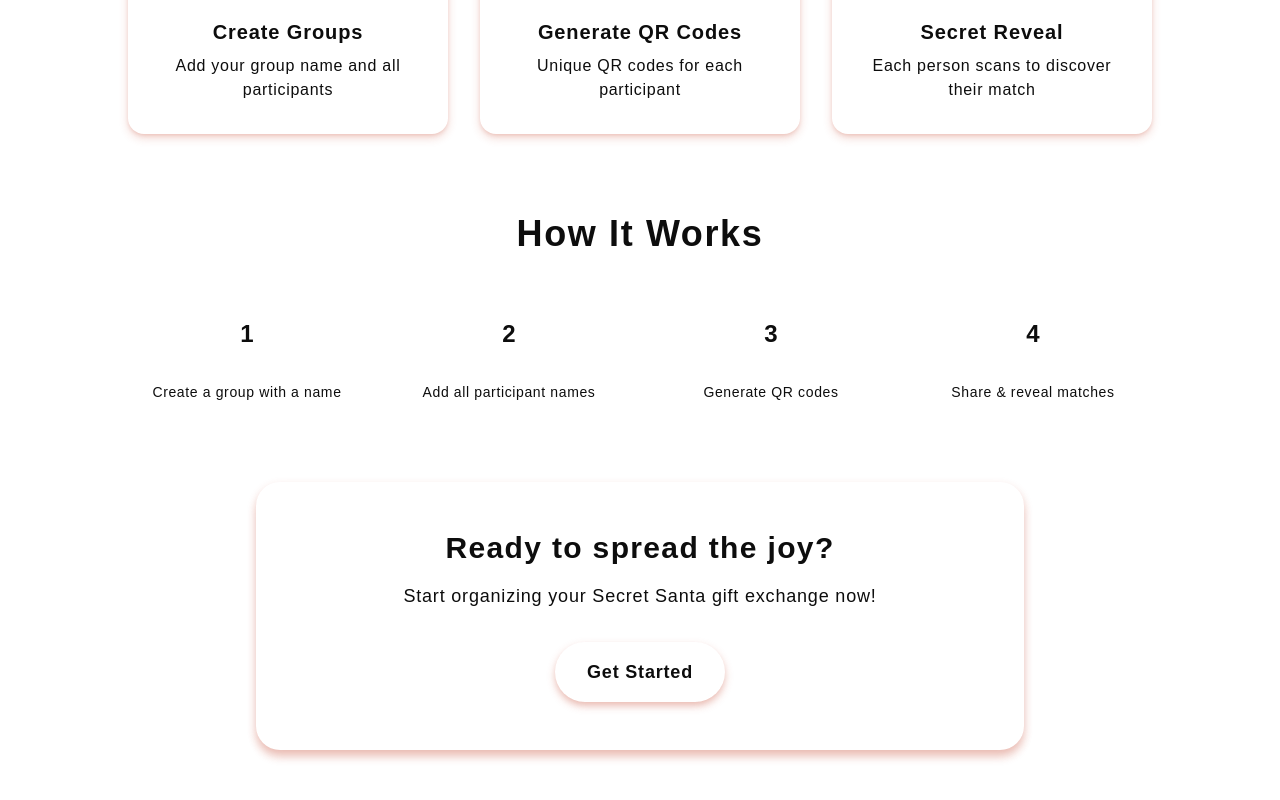
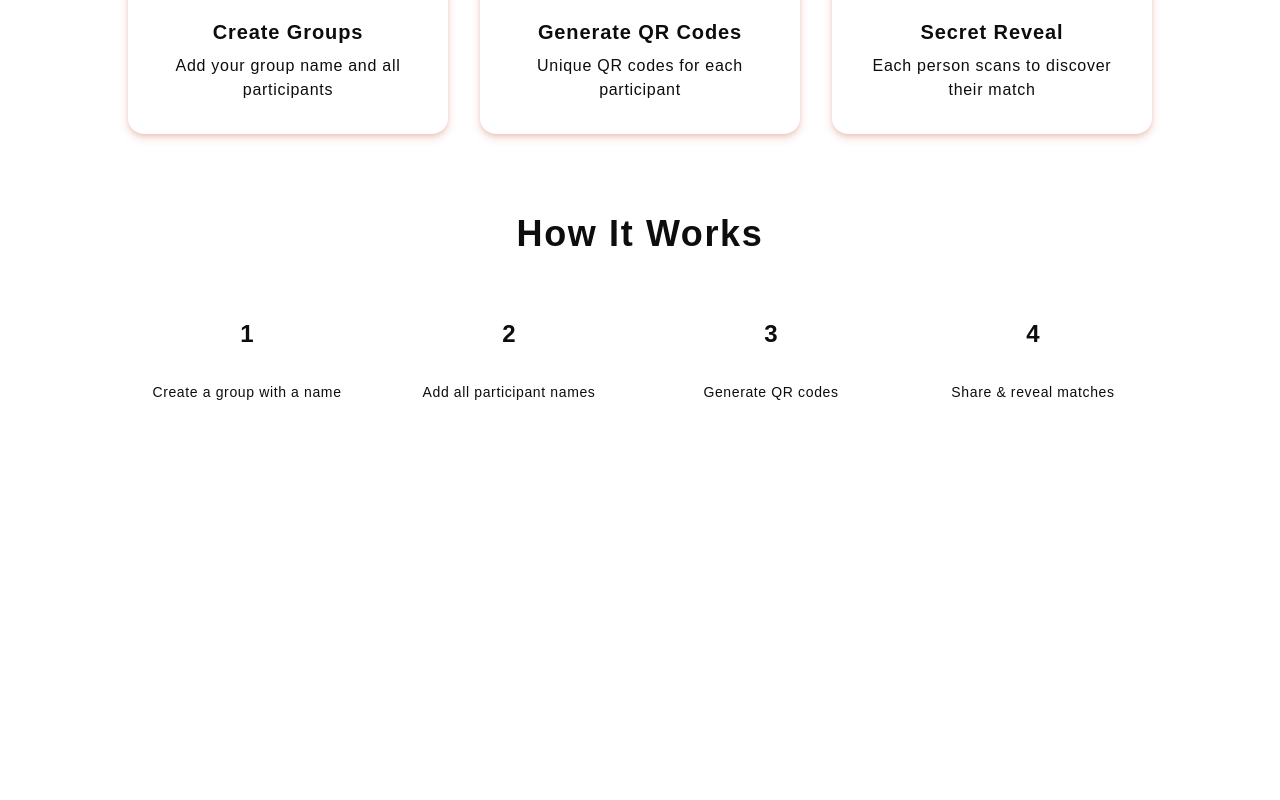
Before and after one commit to wrestle-R/Secret-santa, a React (Vite) app: page / in a window 1280 px wide. Shown: the part 578-1378 px from the top of the page. After the commit the page ends 1060 px from the top, so only its background shows below. Built offline with nearby package versions, Linux system fonts and the light colour scheme.

Commit message:
fixed vercel

```diff
--- a/src/App.jsx
+++ b/src/App.jsx
@@ -17,7 +17,7 @@ function App() {
             <Route path="/" element={<LandingPage />} />
             <Route path="/create" element={<CreateGroupPage />} />
             <Route path="/share/:groupId" element={<SharePage />} />
-            <Route path="/reveal/:groupId/:participantIndex" element={<RevealPage />} />
+            <Route path="/reveal/:encodedData" element={<RevealPage />} />
           </Routes>
         </div>
       </Router>
--- a/src/pages/Landing.jsx
+++ b/src/pages/Landing.jsx
@@ -170,48 +170,6 @@ const LandingPage = () => {
           </div>
         </motion.div>
 
-        {/* Footer CTA */}
-        <motion.div
-          initial={{ opacity: 0 }}
-          animate={{ opacity: 1 }}
-          transition={{ delay: 1.6, duration: 0.6 }}
-          className="mt-16 sm:mt-20 text-center"
-        >
-          <div
-            className="p-8 sm:p-10 md:p-12 rounded-3xl max-w-3xl mx-auto mx-6"
-            style={{
-              backgroundColor: 'oklch(var(--card))',
-              border: '1px solid oklch(var(--border))',
-              boxShadow: 'var(--shadow-xl)'
-            }}
-          >
-            <h3
-              className="text-2xl sm:text-3xl font-bold mb-4 tracking-wide"
-              style={{ color: 'oklch(var(--foreground))' }}
-            >
-              Ready to spread the joy?
-            </h3>
-            <p
-              className="text-base sm:text-lg mb-6 sm:mb-8 tracking-wide px-2"
-              style={{ color: 'oklch(var(--muted-foreground))' }}
-            >
-              Start organizing your Secret Santa gift exchange now!
-            </p>
-            <motion.button
-              onClick={() => navigate('/create')}
-              whileHover={{ scale: 1.05 }}
-              whileTap={{ scale: 0.95 }}
-              className="px-6 sm:px-8 py-3 sm:py-4 rounded-full text-base sm:text-lg font-semibold tracking-wide"
-              style={{
-                backgroundColor: 'oklch(var(--primary))',
-                color: 'oklch(var(--primary-foreground))',
-                boxShadow: 'var(--shadow-lg)'
-              }}
-            >
-              Get Started
-            </motion.button>
-          </div>
-        </motion.div>
       </div>
     </div>
   );
--- a/src/pages/Reveal.jsx
+++ b/src/pages/Reveal.jsx
@@ -2,9 +2,10 @@ import React, { useEffect, useState } from 'react';
 import { motion, AnimatePresence } from 'framer-motion';
 import { useParams, useNavigate } from 'react-router-dom';
 import { Gift, Sparkles, PartyPopper, Eye, EyeOff } from 'lucide-react';
+import ElectricBorder from '../components/ElectricBorder';
 
 const RevealPage = () => {
-  const { groupId, participantIndex } = useParams();
+  const { encodedData } = useParams();
   const navigate = useNavigate();
   const [groupData, setGroupData] = useState(null);
   const [assignment, setAssignment] = useState(null);
@@ -12,22 +13,21 @@ const RevealPage = () => {
   const [showConfetti, setShowConfetti] = useState(false);
 
   useEffect(() => {
-    // Load group data from localStorage
-    const data = localStorage.getItem(`secretsanta_${groupId}`);
-    if (data) {
-      const parsed = JSON.parse(data);
-      setGroupData(parsed);
+    if (!encodedData) {
+      navigate('/');
+      return;
+    }
 
-      const index = parseInt(participantIndex);
-      if (index >= 0 && index < parsed.assignments.length) {
-        setAssignment(parsed.assignments[index]);
-      } else {
+    try {
+      // Decode the assignment data from the URL
+      const decoded = JSON.parse(decodeURIComponent(atob(encodedData)));
+      setGroupData({ groupName: decoded.gn });
+      setAssignment({ giver: decoded.g, receiver: decoded.r });
+    } catch (e) {
+      console.error("Failed to decode URL", e);
       navigate('/');
     }
-    } else {
-      navigate('/');
-    }
-  }, [groupId, participantIndex, navigate]);
+  }, [encodedData, navigate]);
 
   const handleReveal = () => {
     setRevealed(true);
@@ -210,10 +210,11 @@ const RevealPage = () => {
                   initial={{ opacity: 0, scale: 0.5 }}
                   animate={{ opacity: 1, scale: 1 }}
                   transition={{ delay: 0.6, type: "spring", stiffness: 200, damping: 15 }}
-                  className="mb-8"
+                  className="mb-8 inline-block"
                 >
+                  <ElectricBorder color="oklch(var(--accent))" speed={2} chaos={0.5}>
                     <div
-                    className="inline-block px-12 py-6 rounded-2xl"
+                      className="inline-block px-12 py-6 rounded-2xl relative z-10"
                       style={{
                         backgroundColor: 'oklch(var(--primary))',
                         boxShadow: 'var(--shadow-xl)'
@@ -226,6 +227,7 @@ const RevealPage = () => {
                         {assignment.receiver}
                       </h3>
                     </div>
+                  </ElectricBorder>
                 </motion.div>
 
                 <motion.div
@@ -249,6 +251,17 @@ const RevealPage = () => {
                     style={{ color: 'oklch(var(--accent))' }}
                   />
                 </motion.div>
+
+                <motion.button
+                  initial={{ opacity: 0 }}
+                  animate={{ opacity: 1 }}
+                  transition={{ delay: 1.2 }}
+                  onClick={() => navigate('/create')}
+                  className="mt-4 text-sm underline opacity-70 hover:opacity-100 transition-opacity"
+                  style={{ color: 'oklch(var(--muted-foreground))' }}
+                >
+                  Create your own Secret Santa group
+                </motion.button>
 
                 <motion.div
                   initial={{ opacity: 0 }}
--- a/src/pages/Share.jsx
+++ b/src/pages/Share.jsx
@@ -30,7 +30,16 @@ const SharePage = () => {
 
     for (let i = 0; i < data.assignments.length; i++) {
       const assignment = data.assignments[i];
-      const url = `${baseUrl}/reveal/${groupId}/${i}`;
+
+      // Encode assignment data for the URL so it works across devices
+      const payload = {
+        g: assignment.giver,
+        r: assignment.receiver,
+        gn: data.groupName
+      };
+      // Simple base64 encoding (safe for URL if we use encodeURIComponent first)
+      const encoded = btoa(encodeURIComponent(JSON.stringify(payload)));
+      const url = `${baseUrl}/reveal/${encoded}`;
 
       try {
         const qrDataUrl = await QRCode.toDataURL(url, {
```
Also changed, not shown: vercel.json (added). Lines whose indentation alone changed are shown as unchanged.
